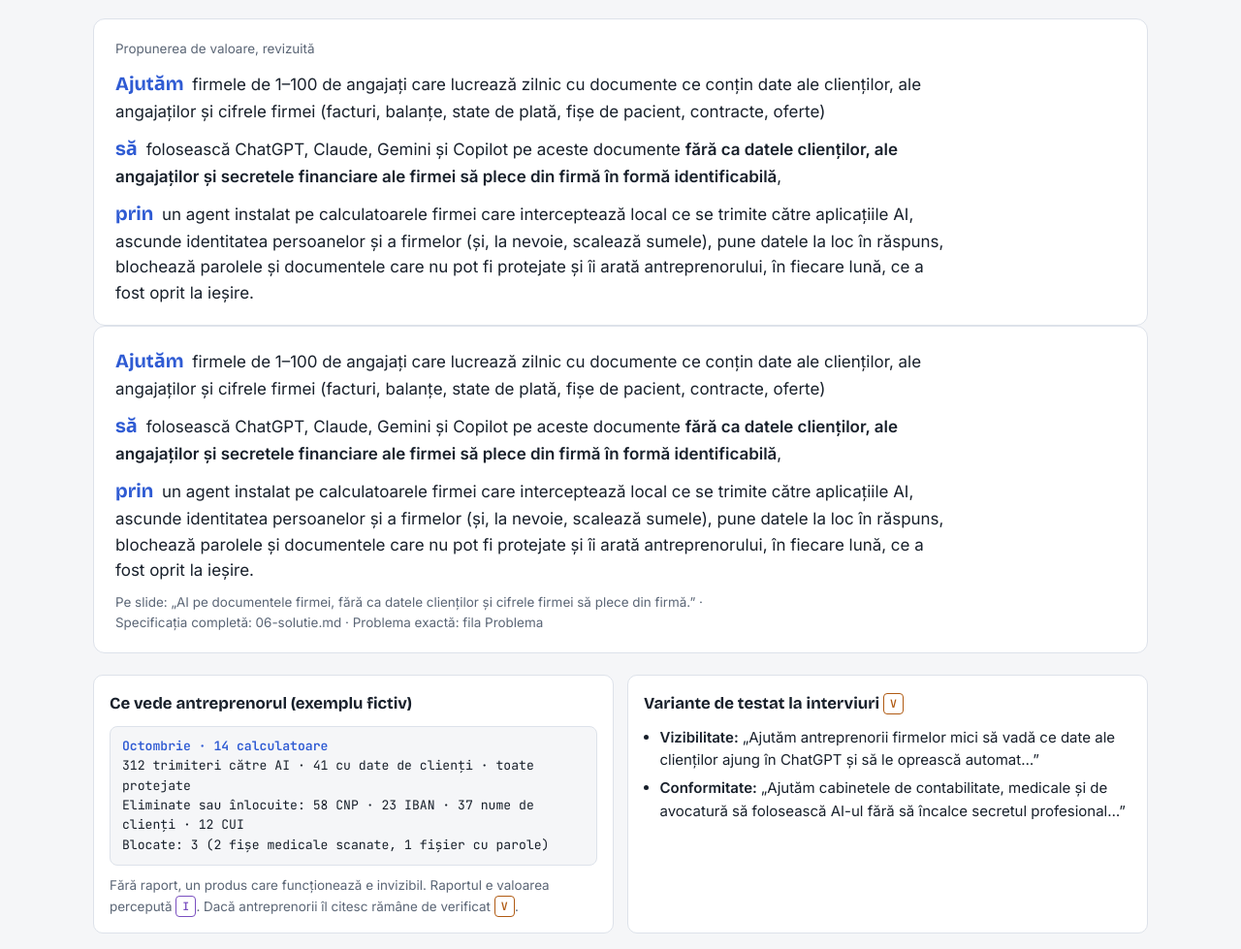
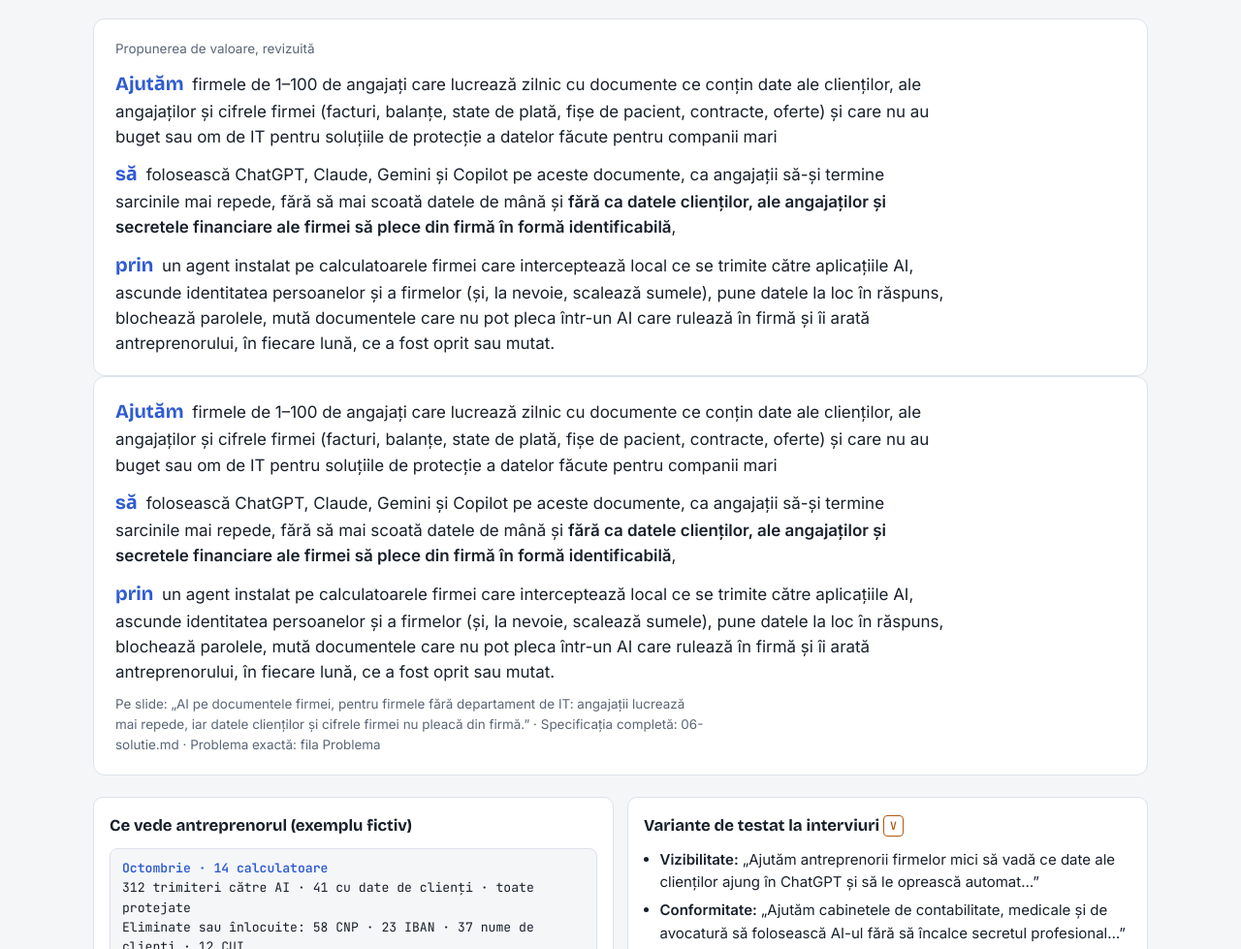
Before and after one commit to pastinicabeatrice/research-ai-imm, a plain HTML site: page index.html in a window 1280 px wide. Shown: the part 5455-6434 px from the top of the page at 97% size. Drawn offline with nearby package versions, Linux system fonts and the light colour scheme.

Commit message:
Propunerea de valoare, a treia versiune: firme fără IT, câștigul angajatului, AI local
Co-Authored-By: Claude Opus 5.5 <noreply@anthropic.com>

```diff
--- a/index.html
+++ b/index.html
@@ -279,19 +279,19 @@ footer{color:var(--muted);font-size:.8rem;padding-block:24px;border-top:1px soli
   <div class="cols2" id="finExample"></div>
   <div class="vp">
     <p class="note">Propunerea de valoare, revizuită</p>
-    <p class="vp-line"><span class="vp-k">Ajutăm</span> firmele de 1–100 de angajați care lucrează zilnic cu documente ce conțin date ale clienților, ale angajaților și cifrele firmei (facturi, balanțe, state de plată, fișe de pacient, contracte, oferte)</p>
-    <p class="vp-line"><span class="vp-k">să</span> folosească ChatGPT, Claude, Gemini și Copilot pe aceste documente <strong>fără ca datele clienților, ale angajaților și secretele financiare ale firmei să plece din firmă în formă identificabilă</strong>,</p>
-    <p class="vp-line"><span class="vp-k">prin</span> un agent instalat pe calculatoarele firmei care interceptează local ce se trimite către aplicațiile AI, ascunde identitatea persoanelor și a firmelor (și, la nevoie, scalează sumele), pune datele la loc în răspuns, blochează parolele și documentele care nu pot fi protejate și îi arată antreprenorului, în fiecare lună, ce a fost oprit la ieșire.</p>
+    <p class="vp-line"><span class="vp-k">Ajutăm</span> firmele de 1–100 de angajați care lucrează zilnic cu documente ce conțin date ale clienților, ale angajaților și cifrele firmei (facturi, balanțe, state de plată, fișe de pacient, contracte, oferte) și care nu au buget sau om de IT pentru soluțiile de protecție a datelor făcute pentru companii mari</p>
+    <p class="vp-line"><span class="vp-k">să</span> folosească ChatGPT, Claude, Gemini și Copilot pe aceste documente, ca angajații să-și termine sarcinile mai repede, fără să mai scoată datele de mână și <strong>fără ca datele clienților, ale angajaților și secretele financiare ale firmei să plece din firmă în formă identificabilă</strong>,</p>
+    <p class="vp-line"><span class="vp-k">prin</span> un agent instalat pe calculatoarele firmei care interceptează local ce se trimite către aplicațiile AI, ascunde identitatea persoanelor și a firmelor (și, la nevoie, scalează sumele), pune datele la loc în răspuns, blochează parolele, mută documentele care nu pot pleca într-un AI care rulează în firmă și îi arată antreprenorului, în fiecare lună, ce a fost oprit sau mutat.</p>
   </div>
 </section>
 
 <!-- ================= SOLUȚIE ================= -->
 <section class="view" id="v-solutie" data-view="solutie" hidden>
   <div class="vp">
-    <p class="vp-line"><span class="vp-k">Ajutăm</span> firmele de 1–100 de angajați care lucrează zilnic cu documente ce conțin date ale clienților, ale angajaților și cifrele firmei (facturi, balanțe, state de plată, fișe de pacient, contracte, oferte)</p>
-    <p class="vp-line"><span class="vp-k">să</span> folosească ChatGPT, Claude, Gemini și Copilot pe aceste documente <strong>fără ca datele clienților, ale angajaților și secretele financiare ale firmei să plece din firmă în formă identificabilă</strong>,</p>
-    <p class="vp-line"><span class="vp-k">prin</span> un agent instalat pe calculatoarele firmei care interceptează local ce se trimite către aplicațiile AI, ascunde identitatea persoanelor și a firmelor (și, la nevoie, scalează sumele), pune datele la loc în răspuns, blochează parolele și documentele care nu pot fi protejate și îi arată antreprenorului, în fiecare lună, ce a fost oprit la ieșire.</p>
-    <p class="note">Pe slide: „AI pe documentele firmei, fără ca datele clienților și cifrele firmei să plece din firmă.” · Specificația completă: 06-solutie.md · Problema exactă: fila Problema</p>
+    <p class="vp-line"><span class="vp-k">Ajutăm</span> firmele de 1–100 de angajați care lucrează zilnic cu documente ce conțin date ale clienților, ale angajaților și cifrele firmei (facturi, balanțe, state de plată, fișe de pacient, contracte, oferte) și care nu au buget sau om de IT pentru soluțiile de protecție a datelor făcute pentru companii mari</p>
+    <p class="vp-line"><span class="vp-k">să</span> folosească ChatGPT, Claude, Gemini și Copilot pe aceste documente, ca angajații să-și termine sarcinile mai repede, fără să mai scoată datele de mână și <strong>fără ca datele clienților, ale angajaților și secretele financiare ale firmei să plece din firmă în formă identificabilă</strong>,</p>
+    <p class="vp-line"><span class="vp-k">prin</span> un agent instalat pe calculatoarele firmei care interceptează local ce se trimite către aplicațiile AI, ascunde identitatea persoanelor și a firmelor (și, la nevoie, scalează sumele), pune datele la loc în răspuns, blochează parolele, mută documentele care nu pot pleca într-un AI care rulează în firmă și îi arată antreprenorului, în fiecare lună, ce a fost oprit sau mutat.</p>
+    <p class="note">Pe slide: „AI pe documentele firmei, pentru firmele fără departament de IT: angajații lucrează mai repede, iar datele clienților și cifrele firmei nu pleacă din firmă.” · Specificația completă: 06-solutie.md · Problema exactă: fila Problema</p>
   </div>
   <div class="cols2">
     <div class="panel">
```
Also changed, not shown: provocare.html (+1 -1 lines), solutie.html (+3 -3 lines), 2 other files.
